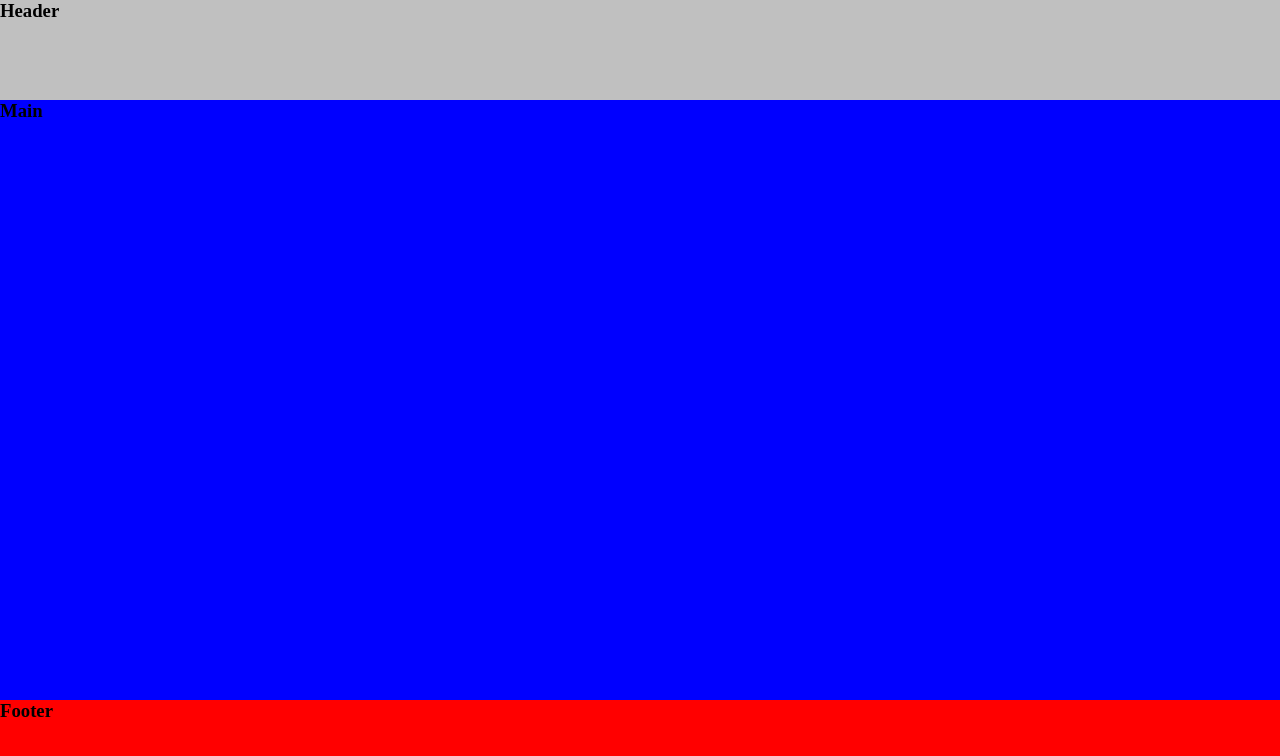
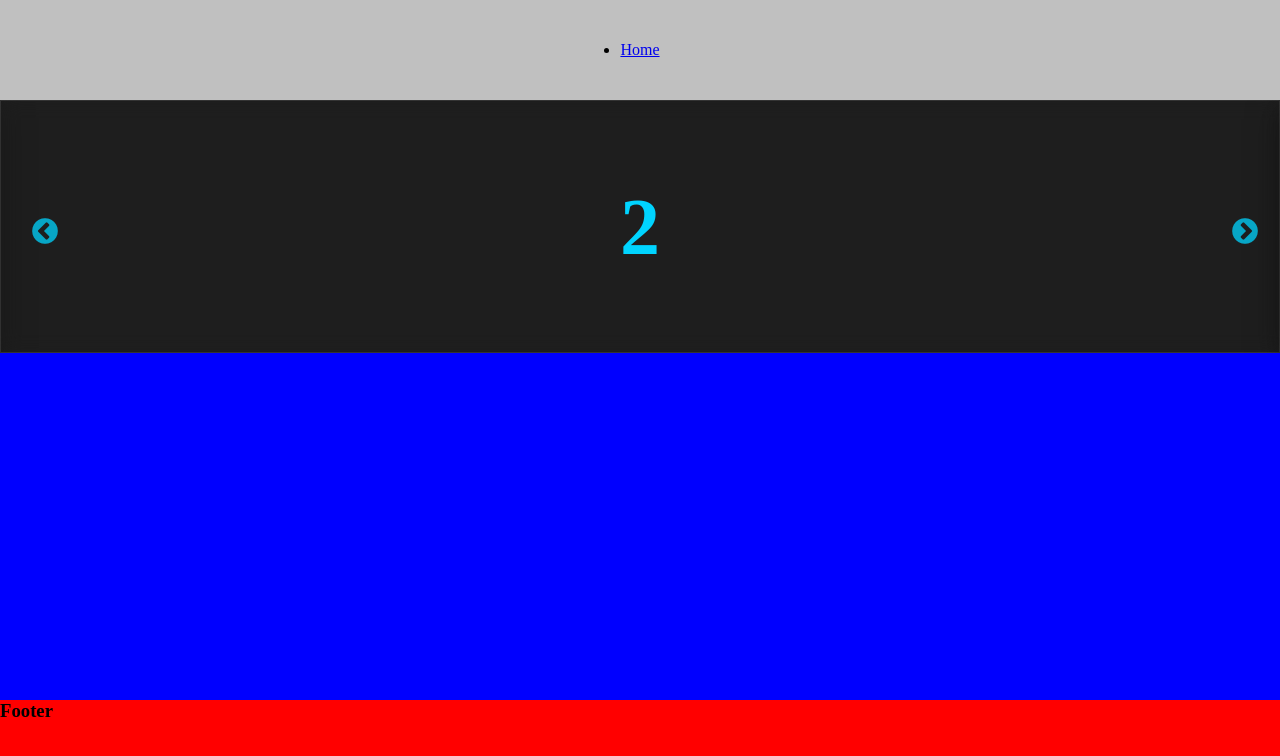
Before and after one commit to gabsiq73/viva_ubajara_frontend, a React (Vite) app: page / in a window 1280 px wide. Shown: the top 756 px of the page. Built offline with nearby package versions, Linux system fonts and the light colour scheme.

Commit message:
Configuração do Slick

```diff
--- a/index.html
+++ b/index.html
@@ -1,10 +1,10 @@
 <!doctype html>
-<html lang="en">
+<html lang="pt-br">
   <head>
     <meta charset="UTF-8" />
     <link rel="icon" type="image/svg+xml" href="/favicon.svg" />
     <meta name="viewport" content="width=device-width, initial-scale=1.0" />
-    <title>parque_nacional_ubajara</title>
+    <title>Parque Nacional de Ubajara</title>
   </head>
   <body>
     <div id="root"></div>
--- a/package.json
+++ b/package.json
@@ -12,13 +12,16 @@
   "dependencies": {
     "react": "^19.2.4",
     "react-dom": "^19.2.4",
-    "react-router-dom": "^7.14.1"
+    "react-router-dom": "^7.14.1",
+    "react-slick": "^0.31.0",
+    "slick-carousel": "^1.8.1"
   },
   "devDependencies": {
     "@eslint/js": "^9.39.4",
     "@types/node": "^24.12.0",
     "@types/react": "^19.2.14",
     "@types/react-dom": "^19.2.3",
+    "@types/react-slick": "^0.23.13",
     "@vitejs/plugin-react": "^6.0.1",
     "eslint": "^9.39.4",
     "eslint-plugin-react-hooks": "^7.0.1",
--- a/src/components/Header.tsx
+++ b/src/components/Header.tsx
@@ -1,9 +1,12 @@
-import "./styles/Header.components.css"
+import Navbar from "./Navbar";
+import "./styles/Header.components.css";
 
 export default function Header(){
     return(
         <header className="header">
-            <h3>Header</h3>
+            <div className="flex">
+                <Navbar/>
+            </div>
         </header>
     )
 }
--- a/src/components/Main.tsx
+++ b/src/components/Main.tsx
@@ -1,9 +1,10 @@
-import "./styles/Main.components.css"
+import "./styles/Main.components.css";
+import Carroussel from "./Slider";
 
 export default function Main(){
     return(
         <main className="main">
-            <h3>Main</h3>
+            <Carroussel/>
         </main>
     )
 }
--- /dev/null
+++ b/src/components/Navbar.tsx
@@ -0,0 +1,17 @@
+import { Link } from "react-router-dom";
+import "./styles/Navbar.components.css";
+
+export default function Navbar(){
+    return(
+        <nav className="navbar">
+            <div className="menu">
+                <ul>
+                    <li>
+                        <Link to="/">Home</Link>
+                    </li>
+                </ul>
+            </div>
+        </nav>
+
+    )
+}
--- /dev/null
+++ b/src/components/Slider.tsx
@@ -0,0 +1,46 @@
+import React from "react"
+import Slider from "react-slick"
+import "slick-carousel/slick/slick.css";
+import "slick-carousel/slick/slick-theme.css";
+import "./styles/Slider.components.css"
+
+const SlickSlider = (Slider as any).default || Slider;
+
+export default function Carroussel(){
+    var settings = {
+        dots: false,
+        infinite: true,
+        speed: 800,
+        slidesToShow: 1,
+        slidesToScroll: 1,
+        autoplay: true,
+        autoplaySpeed: 3000,
+        pauseOnHover: true,
+        arrows: true,
+        cssEase: "linear"
+    };
+    return(
+        <section className="section-slider">
+            <SlickSlider {...settings}>
+                <div>
+                    <h3>1</h3>
+                </div>
+                <div>
+                    <h3>2</h3>
+                </div>
+                <div>
+                    <h3>3</h3>
+                </div>
+                <div>
+                    <h3>4</h3>
+                </div>
+                <div>
+                    <h3>5</h3>
+                </div>
+                <div>
+                    <h3>6</h3>
+                </div>
+            </SlickSlider>
+        </section>
+    )
+}
--- a/src/components/styles/Header.components.css
+++ b/src/components/styles/Header.components.css
@@ -3,4 +3,7 @@
     grid-row: 1;
     min-height: 100px;
     background-color: #c0c0c0;
+    display: flex;
+    justify-content: center;
+    align-items: center;
 }
--- /dev/null
+++ b/src/components/styles/Slider.components.css
@@ -0,0 +1,30 @@
+.section-slider{
+    max-width: 100vw;
+    width: 100%;
+    background: #121212;
+}
+.section-slider h3 {
+    background: rgba(255, 255, 255, 0.05);
+    backdrop-filter: blur(10px);
+    border: 1px solid rgba(255, 255, 255, 0.1);
+    color: #00d4ff;
+    font-size: 80px;
+    line-height: 200px;
+    padding: 2%;
+    position: relative;
+    text-align: center;
+    box-shadow: 0 8px 32px 0 rgba(0, 0, 0, 0.37);
+}
+
+.slick-prev:before, .slick-next:before {
+    color: #00d4ff !important;
+    font-size: 30px;
+}
+.slick-prev {
+    left: 30px;
+    z-index: 10;
+}
+
+.slick-next {
+    right: 30px;
+}
--- a/src/pages/style/globalStyle.css
+++ b/src/pages/style/globalStyle.css
@@ -4,14 +4,12 @@
     margin: 0;
 }
 :root {
-    --grid-gap: 1rem;
     --bg-container: aquamarine;
 }
 
 .container {
     display: grid;
     background-color: var(--bg-container);
-    /*gap: var(--grid-gap);*/
     grid-template-columns: 1fr repeat(3, 2fr);
     grid-template-rows: repeat(8, 1fr);
     min-height: 100vh;
```
Also changed, not shown: src/components/styles/Navbar.components.css (added), 1 other file (tests, documents, lock files or other folders).
